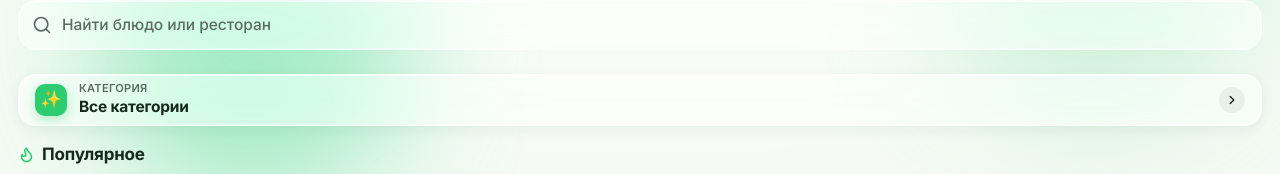
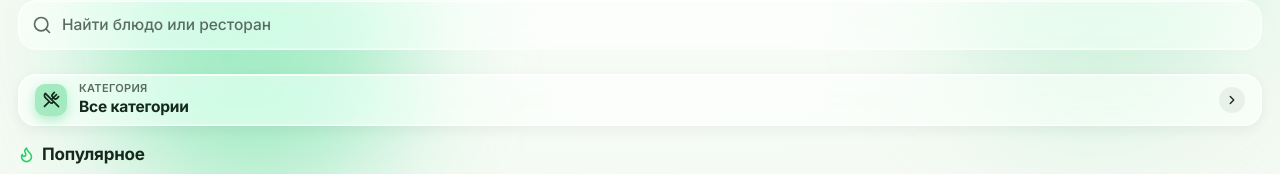
Before and after one commit to goldslugger762/foody-front, a Next.js app: page /search in a window 1280 px wide. Shown: the part 109-283 px from the top of the page. Built offline with nearby package versions, Linux system fonts and the light colour scheme.

Commit message:
категория

```diff
--- a/components/search/category-picker.tsx
+++ b/components/search/category-picker.tsx
@@ -1,6 +1,6 @@
 "use client";
 
-import { ChevronRight } from "lucide-react";
+import { ChevronRight, UtensilsCrossed } from "lucide-react";
 
 import { cn } from "@/lib/utils";
 
@@ -26,11 +26,11 @@ export function CategoryPicker({ brand }: CategoryPickerProps) {
           aria-hidden="true"
           className="grid size-8 place-items-center rounded-[10px] text-[17px] leading-none"
           style={{
-            background: brand,
+            background: `${brand}66`,
             boxShadow: `0 4px 12px ${brand}55`,
           }}
         >
-          ✨
+          <UtensilsCrossed size={17} strokeWidth={2.4} color="#15291C" />
         </span>
         <span className="flex flex-1 flex-col">
           <span className="text-[11px] leading-tight font-semibold tracking-[0.3px] text-[#5C6B62] uppercase">
```
